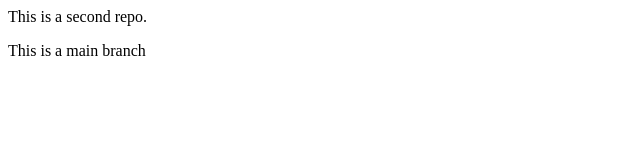
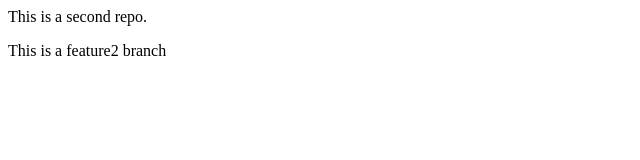
Before and after one commit to vishalraj1950-art/Second_Repo, a plain HTML site: page index.html in a window 1280 px wide. Shown: the full height of the page, 0-640 px from the left. Drawn offline with Linux system fonts and the light colour scheme.

Commit message:
Feature2 created

```diff
--- a/index.html
+++ b/index.html
@@ -1,2 +1,2 @@
 <p href="style.css">This is a second repo.</p>
-<p> This is a main branch</p>
+<p> This is a feature2 branch</p>
```
